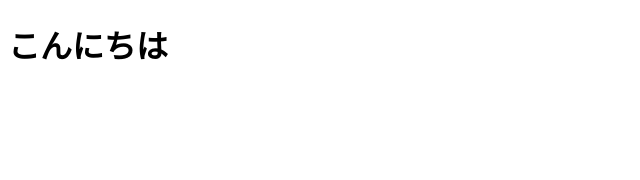
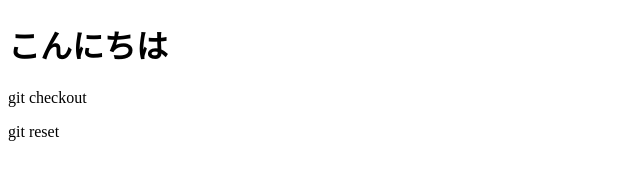
Before and after one commit to hirorotaka4/git_tuturial, a plain HTML site: page index.html in a window 1280 px wide. Shown: the whole page, without its empty margins (0-640 px from the left). Drawn offline with Linux system fonts and the light colour scheme.

Commit message:
git resetを追加

```diff
--- a/index.html
+++ b/index.html
@@ -8,6 +8,8 @@
 </head>
 <body>
   <h1>こんにちは</h1>
+  <p>git checkout</p>
+  <p>git reset</p>
 
 </body>
 </html>
```
